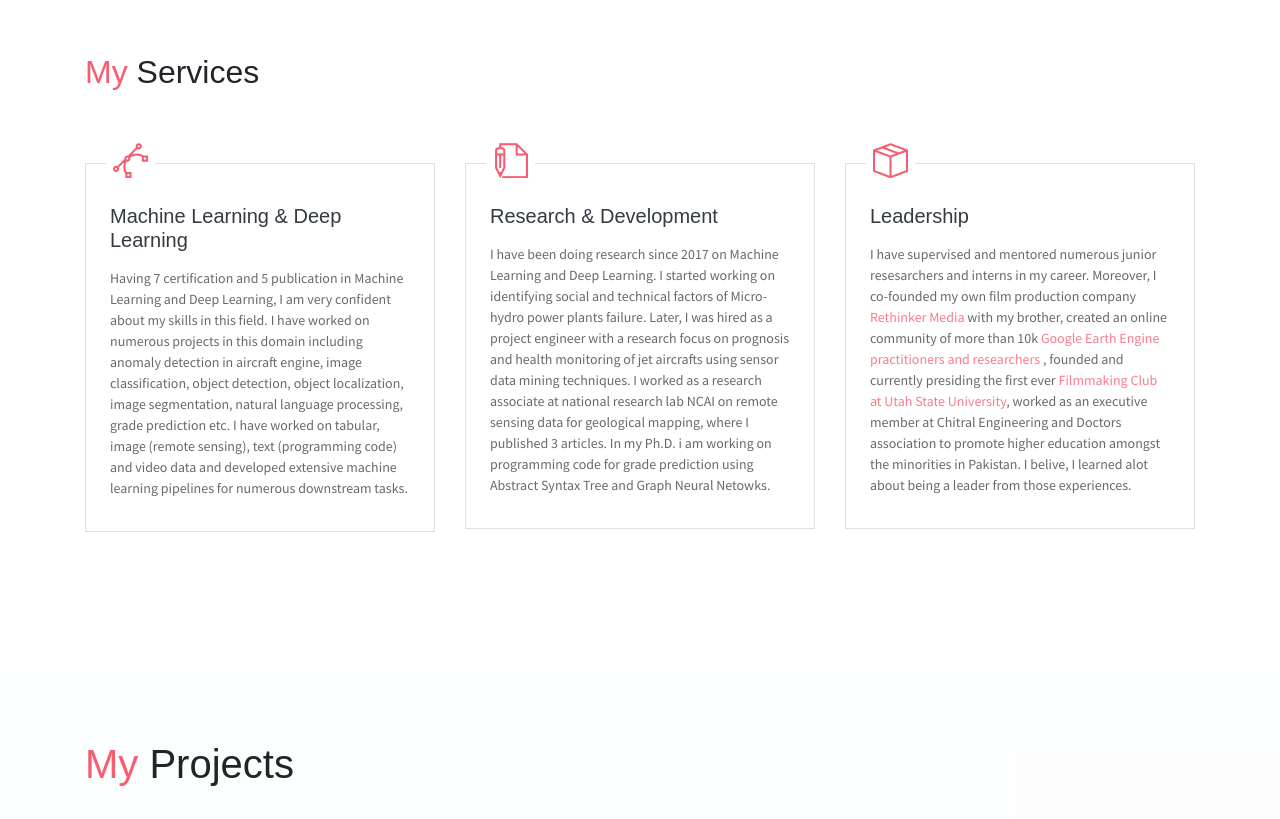
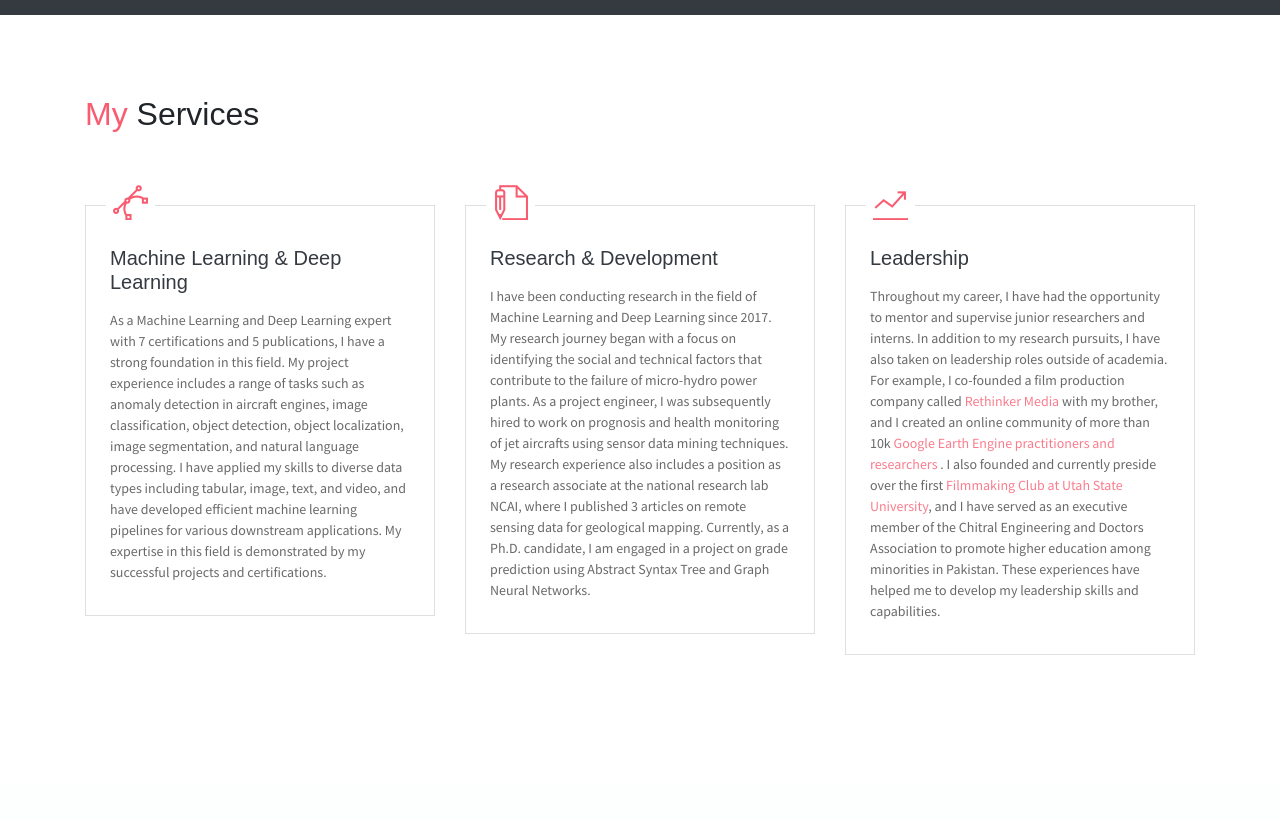
Before and after one commit to mfawadakbar/mfawadakbar.github.io, a plain HTML site: page index.html in a window 1280 px wide. Shown: the part 2800-3619 px from the top of the page. Drawn offline with Linux system fonts and the light colour scheme; some packages are replaced by stand-ins of ours.

Commit message:
late fixes

```diff
--- a/index.html
+++ b/index.html
@@ -190,14 +190,17 @@
                             <P class="subtitle">• As a GTA my responsibilities are grading, creating course material,
                                 assisting professor in conducting lectures, assisting students and managing Canvas. <br>
                                 • As a GRA my responsibilities are doing research in Fairness in AI, AI in Education,
-                                Social Media Mining. <br><br> <b>Skills:</b> Statistical Modeling · Scientific Research
-                                ·
-                                Pattern
-                                Recognition · Data Science · Artificial Intelligence (AI) · Data Analysis · Machine
+                                Social Media Mining. <br> I am working at the <a
+                                    href="https://www.usu.edu/cs/people/HamidKarimi/people.html">Data Science and
+                                    Applications Lab</a> under the supervision of Prof. Hamid Karimi.
+                                <br><br> <b>Skills:</b> Statistical Modeling · Scientific Research
+                                · Pattern Recognition · Data Science · Artificial Intelligence (AI) · Data Analysis ·
+                                Machine
                                 Learning · Research and Development (R&D) · Teamwork · Deep Learning · Time Series
                                 Analysis · Identifying New Opportunities · Scripting · Statistical Analysis · Diverse
                                 Groups Of People · Design of Experiments (DOE) · Project Management · Python
-                                (Programming Language) · Team Leadership</P>
+                                (Programming Language) · Team Leadership
+                            </P>
                             <hr>
                             <h6 class="title text-danger">2019 - 2021</h6>
                             <P>Research Associate <br> <b>University of Engineering & Technology
@@ -399,13 +402,14 @@
                         </div>
                         <div class="card-body px-4 py-3">
                             <h5 class="mb-3 card-title text-dark">Machine Learning &amp; Deep Learning</h5>
-                            <P class="subtitle">Having 7 certification and 5 publication in Machine Learning and
-                                Deep Learning, I am very confident about my skills in this field. I have worked on
-                                numerous projects in this domain including anomaly detection in aircraft engine, image
-                                classification, object detection, object localization, image segmentation, natural
-                                language processing, grade prediction etc. I have worked on tabular, image (remote
-                                sensing), text (programming code) and video data and developed extensive machine
-                                learning pipelines for numerous downstream tasks.
+                            <P class="subtitle">As a Machine Learning and Deep Learning expert with 7 certifications and
+                                5 publications, I have a strong foundation in this field. My project experience includes
+                                a range of tasks such as anomaly detection in aircraft engines, image classification,
+                                object detection, object localization, image segmentation, and natural language
+                                processing. I have applied my skills to diverse data types including tabular, image,
+                                text, and video, and have developed efficient machine learning pipelines for various
+                                downstream applications. My expertise in this field is demonstrated by my successful
+                                projects and certifications.
                             </P>
                             </P>
                         </div>
@@ -418,42 +422,41 @@
                         </div>
                         <div class="card-body px-4 py-3">
                             <h5 class="mb-3 card-title text-dark">Research &amp; Development</h5>
-                            <P class="subtitle"> I have been doing research since 2017 on Machine Learning and Deep
-                                Learning. I started working on identifying social and technical factors of Micro-hydro
-                                power
-                                plants failure. Later, I was hired as a project engineer with a research focus on
-                                prognosis and health monitoring of jet aircrafts using sensor data mining techniques. I
-                                worked as a research
-                                associate at national research lab
-                                NCAI on remote sensing data for geological mapping, where I published 3 articles.
-                                In my Ph.D. i am working on programming code for grade prediction using Abstract
-                                Syntax Tree and Graph Neural Netowks. </P>
+                            <P class="subtitle">I have been conducting research in the field of Machine Learning and
+                                Deep Learning since 2017. My research journey began with a focus on identifying the
+                                social and technical factors that contribute to the failure of micro-hydro power plants.
+                                As a project engineer, I was subsequently hired to work on prognosis and health
+                                monitoring of jet aircrafts using sensor data mining techniques. My research experience
+                                also includes a position as a research associate at the national research lab NCAI,
+                                where I published 3 articles on remote sensing data for geological mapping. Currently,
+                                as a Ph.D. candidate, I am engaged in a project on grade prediction using Abstract
+                                Syntax Tree and Graph Neural Networks. </P>
                         </div>
                     </div>
                 </div>
                 <div class="col-md-4 col-sm-6">
                     <div class="card mb-5">
                         <div class="card-header has-icon">
-                            <i class="ti-package text-danger" aria-hidden="true"></i>
+                            <i class="ti-stats-up text-danger" aria-hidden="true"></i>
                         </div>
                         <div class="card-body px-4 py-3">
                             <h5 class="mb-3 card-title text-dark">Leadership</h5>
-                            <P class="subtitle"> I have supervised and mentored numerous junior resesarchers and interns
-                                in my
-                                career. Moreover, I
-                                co-founded my own film production company <a
-                                    href="https://www.youtube.com/@RethinkerMedia">Rethinker Media</a> with my
-                                brother, created an online community
-                                of more than 10k <a href="https://www.facebook.com/groups/317779189287620">Google Earth
+                            <P class="subtitle"> Throughout my career, I have had the opportunity to mentor and
+                                supervise junior researchers and interns. In addition to my research pursuits, I have
+                                also taken on leadership roles outside of academia. For example, I co-founded a film
+                                production company called <a href="https://www.youtube.com/@RethinkerMedia">Rethinker
+                                    Media</a>
+                                with my
+                                brother, and I created an online community of more than 10k <a
+                                    href="https://www.facebook.com/groups/317779189287620">Google Earth
                                     Engine
-                                    practitioners and researchers </a>, founded and
-                                currently
-                                presiding the
-                                first ever <a href="https://my.usu.edu/groups/157/feed">Filmmaking Club at Utah State
-                                    University</a>, worked as an executive member at
-                                Chitral Engineering and Doctors association to promote higher education amongst the
-                                minorities in Pakistan. I belive, I learned alot about being a leader from those
-                                experiences.
+                                    practitioners and researchers </a>. I also founded and currently preside over the
+                                first <a href="https://my.usu.edu/groups/157/feed">Filmmaking Club at Utah
+                                    State
+                                    University</a>, and I have served as an executive member
+                                of the Chitral Engineering and Doctors Association to promote higher education among
+                                minorities in Pakistan. These experiences have helped me to develop my leadership skills
+                                and capabilities.
                             </P>
                         </div>
                     </div>
```
